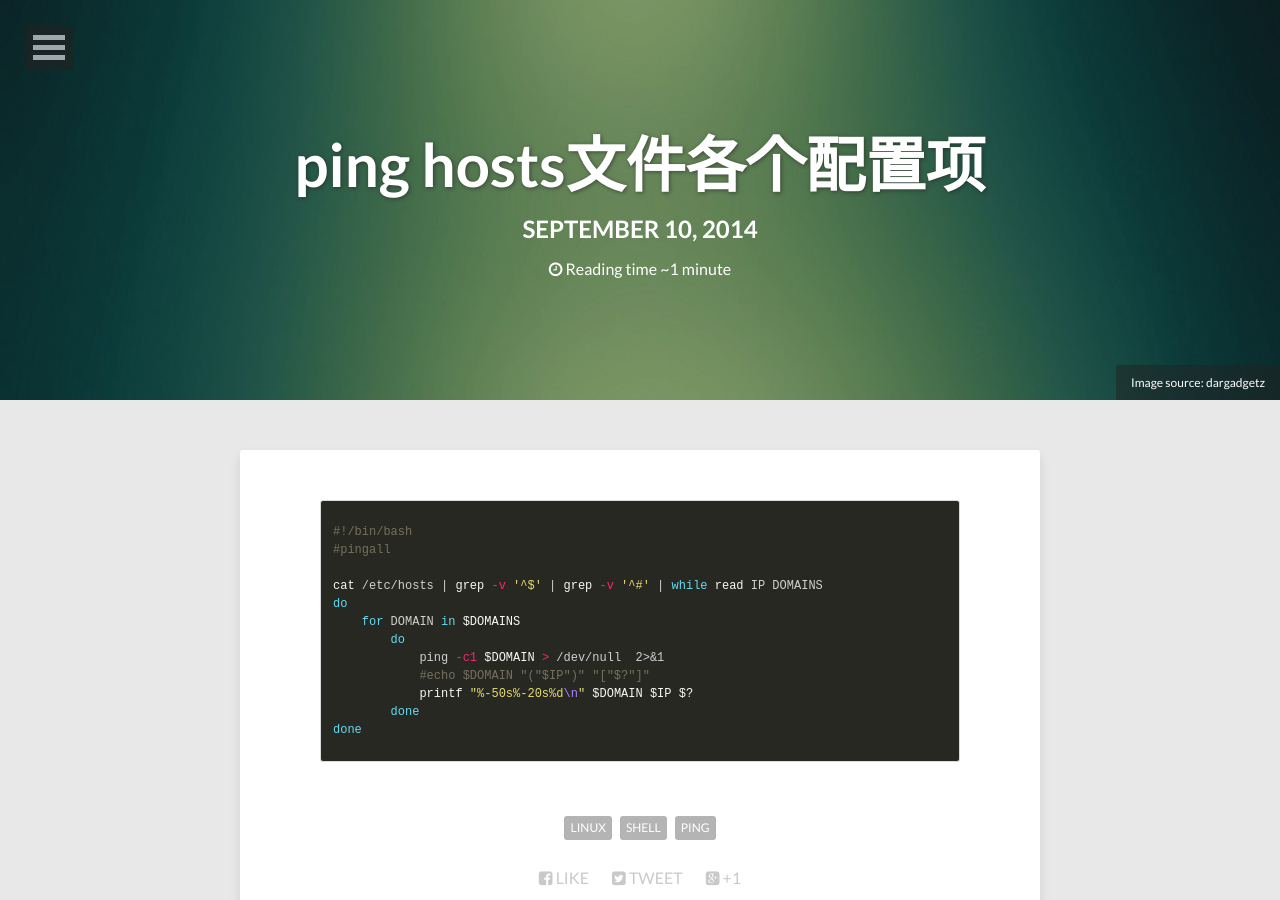
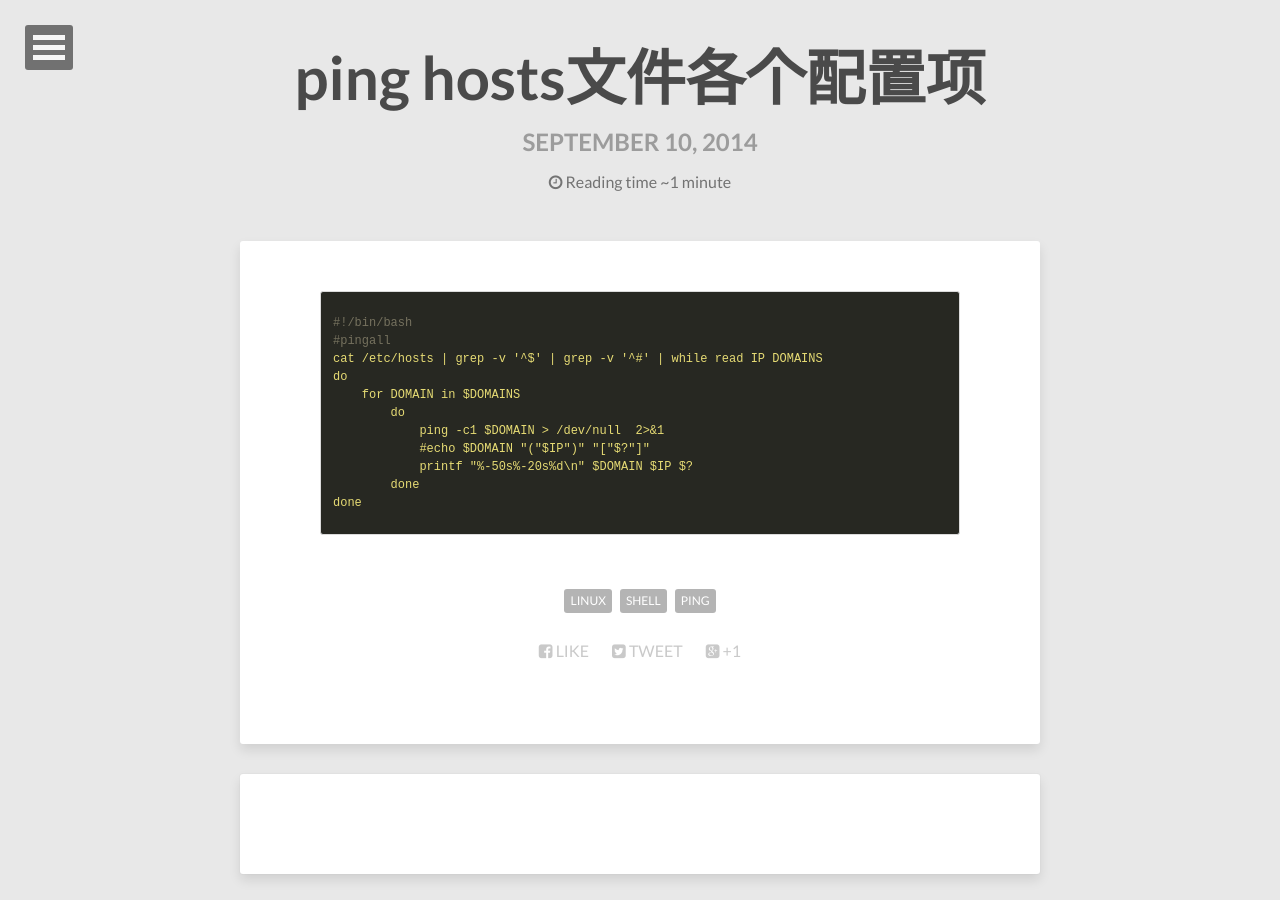
Before and after one commit to liye71023326/github_pages, a Jekyll site: the page built from _posts/2014-09-10-ping-hosts文件各个配置项.md, in a window 1280 px wide and 900 px high. Built offline with Jekyll 4.4.1, drawn with Linux system fonts in a browser that asks for light colours; nearby versions of some CDN libraries; comment, search, counter and statistics services are not loaded.

Commit message:
change post and add gitignore file

```diff
--- a/_posts/2014-09-10-ping-hosts文件各个配置项.md
+++ b/_posts/2014-09-10-ping-hosts文件各个配置项.md
@@ -3,16 +3,11 @@ layout:	post
 title:	ping hosts文件各个配置项
 description:	""
 tags:	[linux, shell, ping]
-image:
-  feature: abstract-10.jpg
-  credit: dargadgetz
-  creditlink: http://www.dargadgetz.com/ios-7-abstract-wallpaper-pack-for-iphone-5-and-ipod-touch-retina/
 ---
 
-{% highlight shell %}
+{% highlight yaml %}
 #!/bin/bash
 #pingall
-
 cat /etc/hosts | grep -v '^$' | grep -v '^#' | while read IP DOMAINS
 do
     for DOMAIN in $DOMAINS
```
Also changed, not shown: 1 other file.
